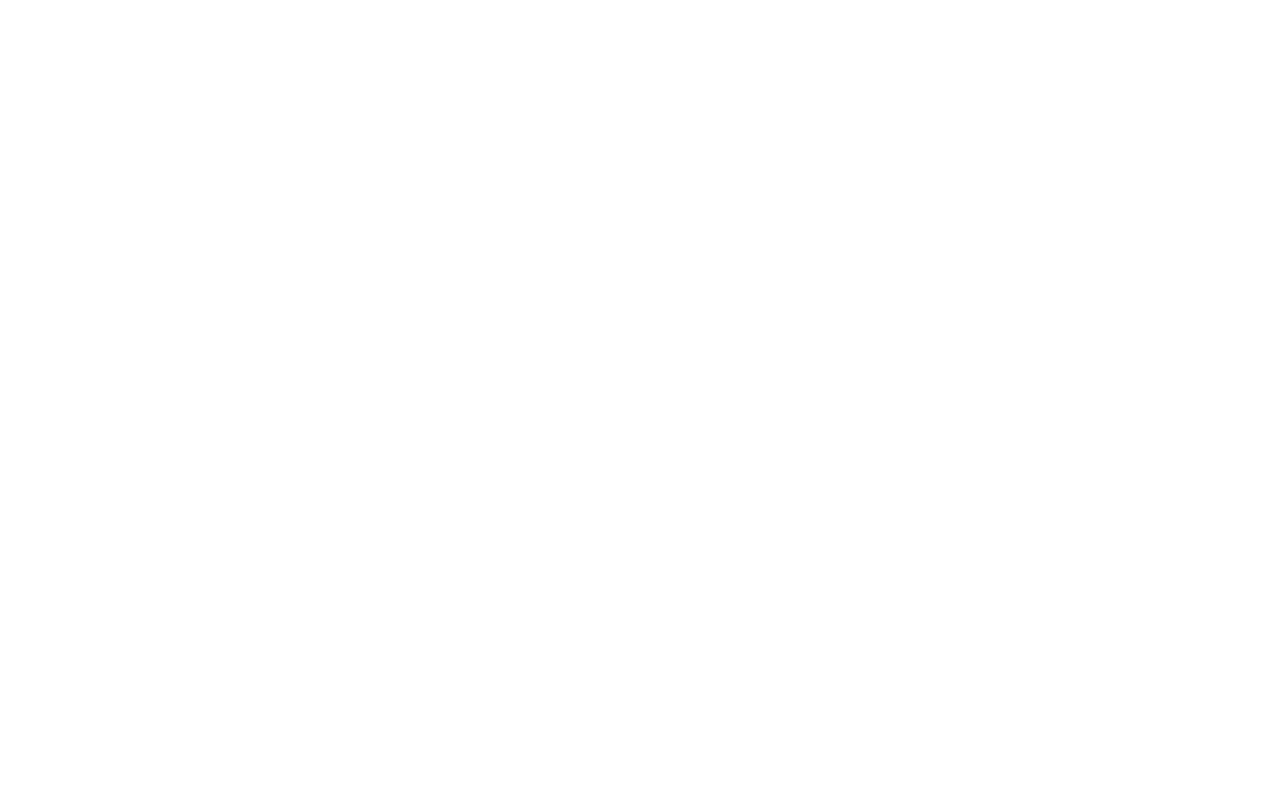
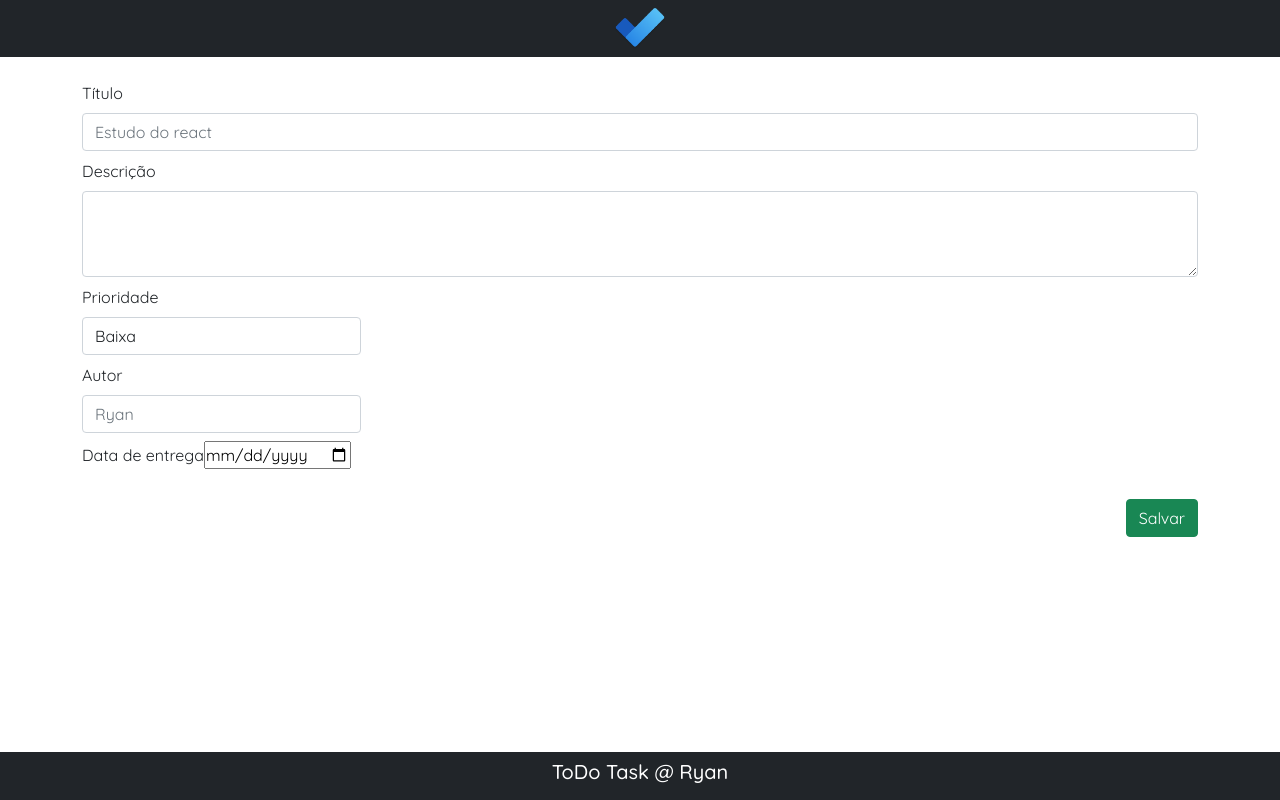
Before and after one commit to Ryan-Albuquerque/app-todo-task, a React (Create React App) app: page /new in a window 1280 px wide. Built offline with nearby package versions, Linux system fonts and the light colour scheme.

Commit message:
edit task

```diff
--- /dev/null
+++ b/src/components/FormTask/index.js
@@ -0,0 +1,55 @@
+import React, { useEffect } from 'react'
+
+import { Container, Form, Button, Row, Col } from 'react-bootstrap'
+
+
+function FormTask({props}) {
+
+    useEffect(() => {
+        if(!props.isNew){
+
+        }
+
+    }, [])
+
+    return (
+        <Container className="my-4">
+            <Form>
+                <Form.Group className="my-2" controlId="exampleForm.ControlInput1">
+                    <Form.Label>Título</Form.Label>
+                    <Form.Control type="text" placeholder="Estudo do react" />
+                </Form.Group>
+                <Form.Group className="my-2" controlId="exampleForm.ControlTextarea1">
+                    <Form.Label>Descrição</Form.Label>
+                    <Form.Control as="textarea" rows={3} />
+                </Form.Group>
+                <Form.Group as={Col} controlId="formGridState" className="w-25">
+                    <Form.Label>Prioridade</Form.Label>
+                    <Form.Control as="select" defaultValue="Baixa">
+                        <option>Baixa</option>
+                        <option>Média</option>
+                        <option>Alta</option>
+                    </Form.Control>
+                </Form.Group>
+                <Form.Group className="my-2 w-25" controlId="exampleForm.ControlInput1">
+                    <Form.Label>Autor</Form.Label>
+                    <Form.Control type="text" placeholder="Ryan" />
+                </Form.Group>
+                <Form.Group className="my-2 w-25" controlId="exampleForm.ControlInput1">
+                    <Form.Label>Data de entrega</Form.Label>
+                    <input type="date" name="targetDate" defaultValue="new Date()"></input>
+                </Form.Group>
+            </Form>
+            <Row className="my-4">
+                <Col className="d-flex justify-content-end">
+                    <Button variant="success" type="submit">
+                        Salvar
+                    </Button>
+                </Col>
+            </Row>
+        </Container>
+
+    )
+}
+
+export default FormTask
--- /dev/null
+++ b/src/pages/EditTask/index.js
@@ -0,0 +1,18 @@
+import React from 'react'
+
+import Header from '../../components/Header';
+import FormTask from '../../components/FormTask';
+import Footer from '../../components/Footer';
+
+
+function EditTask(props) {
+    return (
+        <>
+            <Header />
+            <FormTask props={props}/>
+            <Footer />
+        </>
+    )
+}
+
+export default EditTask;
--- a/src/routes/routes.js
+++ b/src/routes/routes.js
@@ -2,12 +2,15 @@
 import {BrowserRouter, Switch, Route} from 'react-router-dom'
 
 import Home from '../../src/pages/Home/index'
+import EditTask from '../pages/EditTask'
 
 function Routes () {
     return(
         <BrowserRouter>
             <Switch>
                 <Route path="/" exact component={Home}/>
+                <Route path="/edit/:id" exact render={(props)=>(<EditTask {...props} isNew={false} />)}/>
+                <Route path="/new" exact render={(props)=>(<EditTask {...props} isNew={true} />)}/>
             </Switch>
         </BrowserRouter>
     )
```
